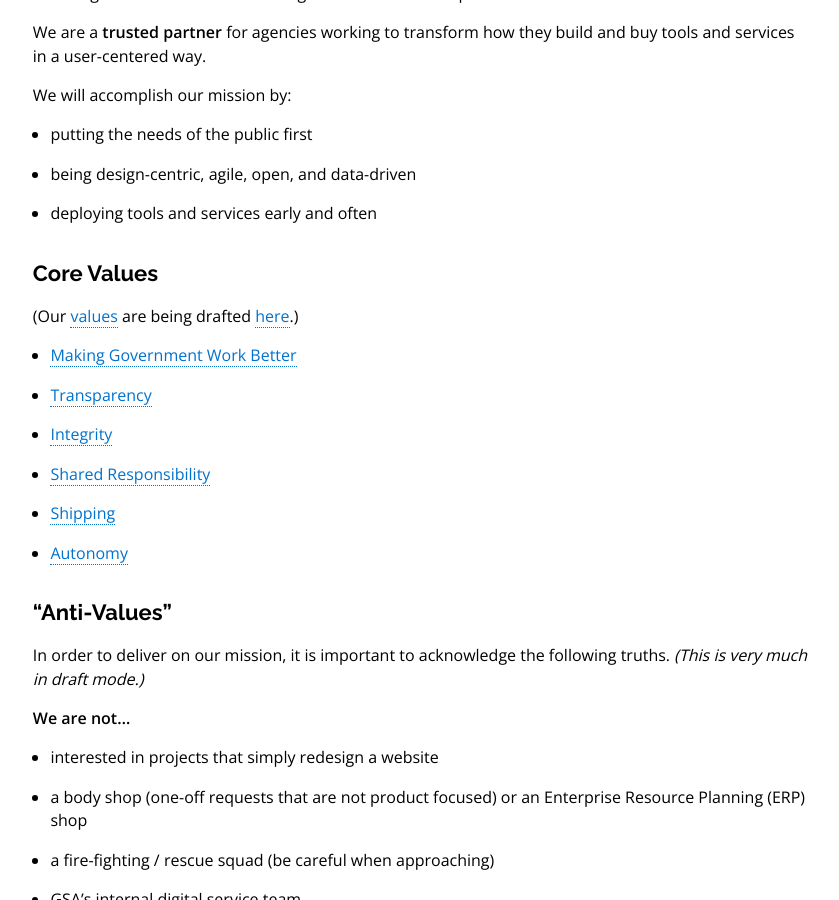
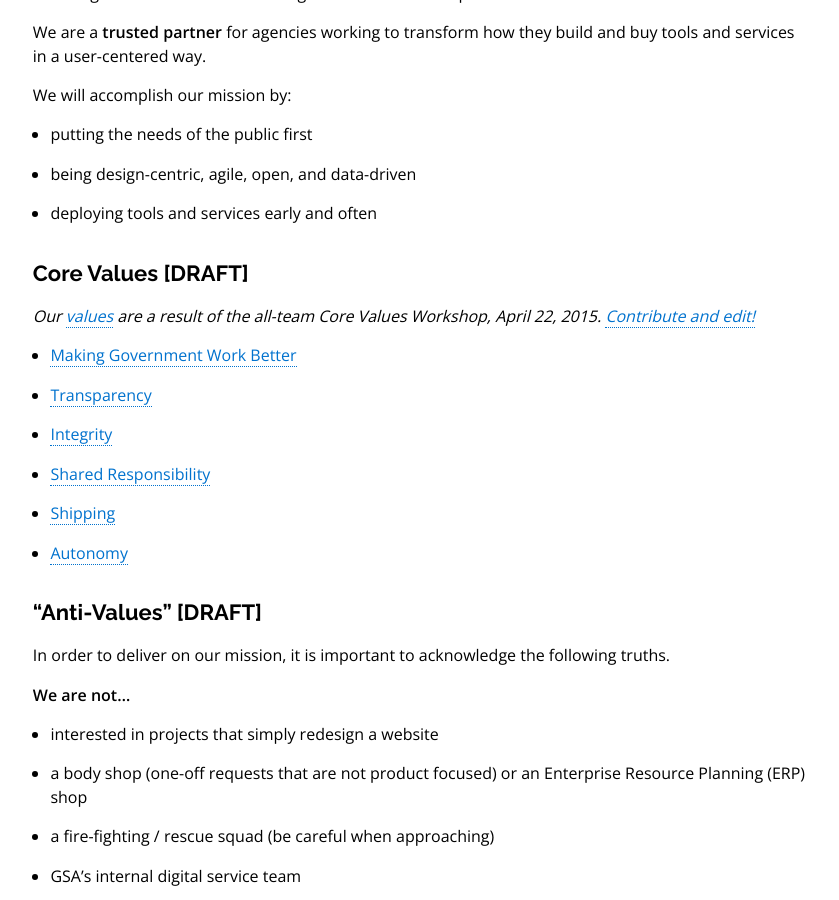
Before and after one commit to 18F/core-values, a Jekyll site: the page built from pages/vision-mission.md, in a window 1280 px wide and 900 px high, scrolled down 1106 px. Shown: the whole window, without its empty margins (410-1249 px from the left). Built offline with Jekyll 4.4.1, drawn with Linux system fonts in a browser that asks for light colours; nearby versions of some CDN libraries; Markdown is read by kramdown in place of the engine named in the settings.

Commit message:
Change / add draft language

```diff
--- a/pages/vision-mission.md
+++ b/pages/vision-mission.md
@@ -45,8 +45,8 @@ We will accomplish our mission by:
 * being design-centric, agile, open, and data-driven
 * deploying tools and services early and often
 
-## Core Values
-(Our [values](core-values/index.html) are being drafted [here](https://github.com/18F/core-values/tree/18f-pages/pages).)
+## Core Values [DRAFT]
+_Our [values](core-values/index.html) are a result of the all-team Core Values Workshop, April 22, 2015. [Contribute and edit!](https://github.com/18F/core-values/tree/18f-pages/pages)_
 * [Making Government Work Better](core-values/making-government-work-better/)
 * [Transparency](core-values/transparency/)
 * [Integrity](core-values/integrity/)
@@ -54,8 +54,8 @@ We will accomplish our mission by:
 * [Shipping](core-values/shipping/)
 * [Autonomy](core-values/autonomy/)
 
-## “Anti-Values”
-In order to deliver on our mission, it is important to acknowledge the following truths. _(This is very much in draft mode.)_
+## “Anti-Values” [DRAFT]
+In order to deliver on our mission, it is important to acknowledge the following truths.
 
 **We are not...**
 * interested in projects that simply redesign a website
```
